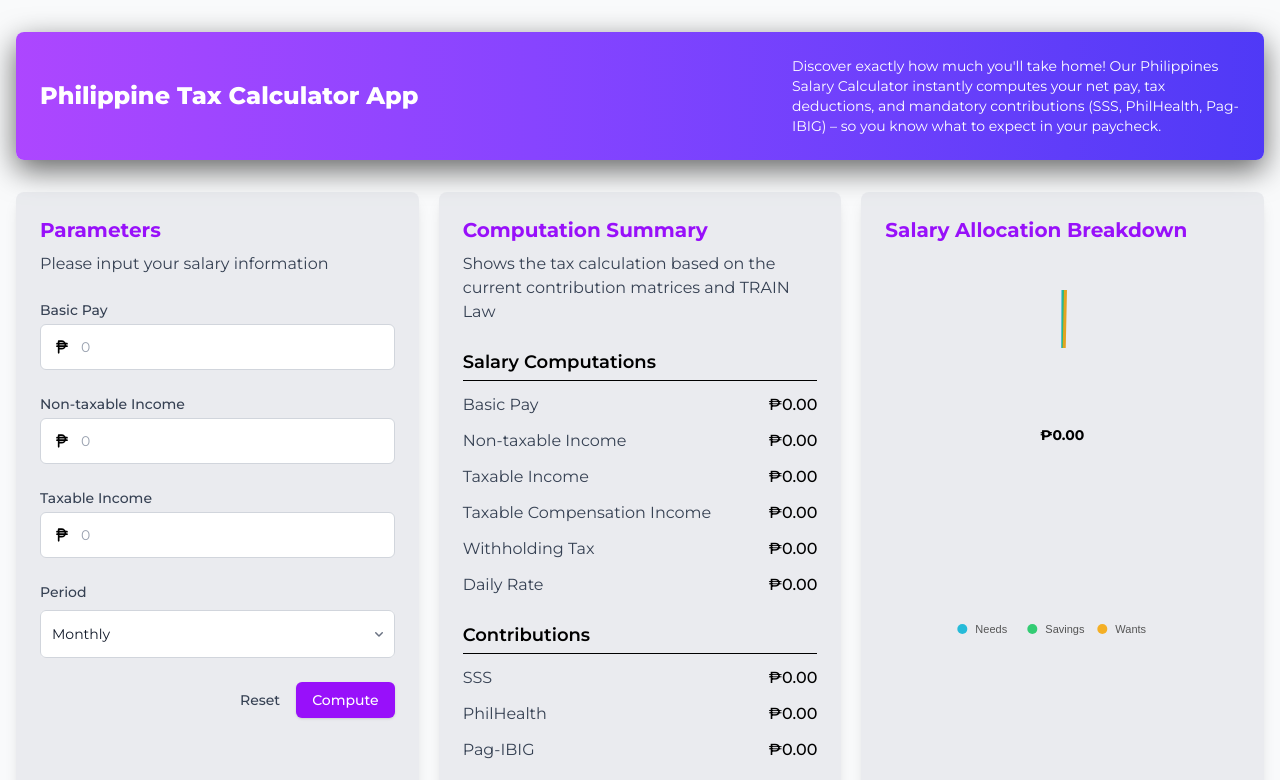
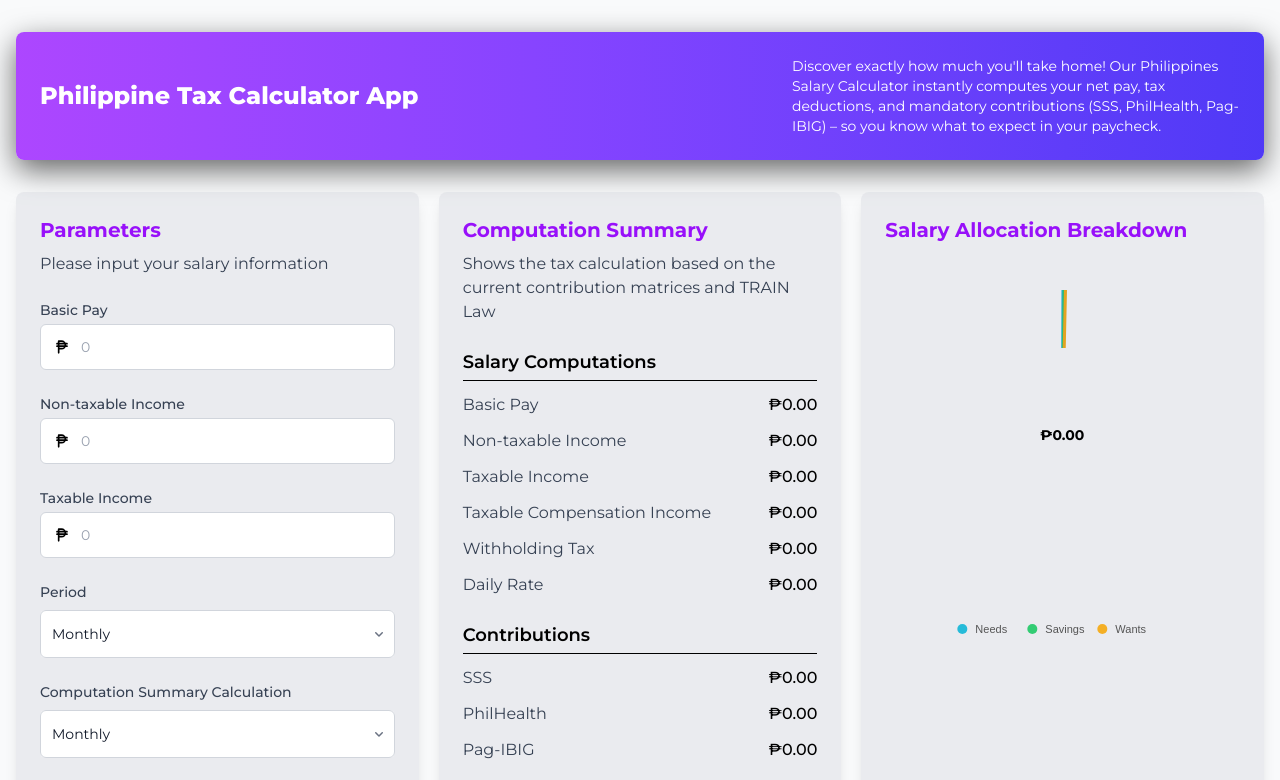
Before and after one commit to JTdev-hub/ph-tax-calculator-app, a React (Vite) app: page / in a window 1280 px wide. Shown: the top 780 px of the page. Built offline with nearby package versions, Linux system fonts and the light colour scheme.

Commit message:
Add Computation Summary Dropdown

```diff
--- a/src/components/Parameters.tsx
+++ b/src/components/Parameters.tsx
@@ -6,10 +6,12 @@ import { ComputedSalary } from "../types/global";
 import {
   defaultComputedSalary,
   defaultSalaryInformation,
+  SUMMARY_COMPUTATION,
 } from "../constants/Constants";
-import { ChevronDownIcon } from "@heroicons/react/16/solid";
+
 import { PERIOD } from "../constants/Constants";
 import InputBox from "./InputBox";
+import SelectionBox from "./SelectionBox";
 
 interface Props {
   onCompute: (computedSalary: ComputedSalary) => void;
@@ -20,6 +22,7 @@ const Parameters = ({ onCompute }: Props) => {
   const [nonTaxableAllownace, setNonTaxableAllowance] = useState<string>("");
   const [taxableAllowance, setTaxableAllowance] = useState<string>("");
   const [periodSelect, setPeriodSelect] = useState<number>(1);
+  const [summarySelect, setSummarySelect] = useState<number>(1);
 
   const handleNumericChange =
     (setValue: React.Dispatch<React.SetStateAction<string>>) =>
@@ -33,11 +36,11 @@ const Parameters = ({ onCompute }: Props) => {
       }
     };
 
-  const handleOnSelectChange = (
-    event: React.ChangeEvent<HTMLSelectElement>
-  ) => {
+  const handleOnSelectChange =
+    (setValue: React.Dispatch<React.SetStateAction<number>>) =>
+    (event: React.ChangeEvent<HTMLSelectElement>) => {
       const selectedValue = Number(event.target.value);
-    setPeriodSelect(selectedValue);
+      setValue(selectedValue);
     };
 
   const handleSubmit = (event: FormEvent) => {
@@ -125,34 +128,35 @@ const Parameters = ({ onCompute }: Props) => {
             {<TbCurrencyPeso className="text-black" size={20} />}
           </InputBox>
 
-          <div className="mb-6">
-            <label
-              htmlFor="period"
-              className="block text-sm font-medium text-gray-700 mb-1"
-            >
-              Period
-            </label>
-            <div className="mt-2 grid grid-cols-1">
-              <select
-                id="period"
-                name="period"
-                autoComplete="period"
-                value={periodSelect}
-                onChange={handleOnSelectChange}
-                className="col-start-1 row-start-1 w-full appearance-none rounded-md bg-white py-3 pr-8 pl-3 text-base text-gray-900 outline-1 -outline-offset-1 outline-gray-300 focus:outline-2 focus:-outline-offset-2 focus:outline-indigo-600 sm:text-sm/6"
+          <SelectionBox
+            selectionBox={{
+              id: "period",
+              fieldName: "Period",
+              value: periodSelect,
+            }}
+            handleOnChange={handleOnSelectChange(setPeriodSelect)}
           >
             {PERIOD.map((period, index) => (
               <option key={index} value={period.periodValue}>
                 {period.periodText}
               </option>
             ))}
-              </select>
-              <ChevronDownIcon
-                aria-hidden="true"
-                className="pointer-events-none col-start-1 row-start-1 mr-2 size-5 self-center justify-self-end text-gray-500 sm:size-4"
-              />
-            </div>
-          </div>
+          </SelectionBox>
+
+          <SelectionBox
+            selectionBox={{
+              id: "summary",
+              fieldName: "Computation Summary Calculation",
+              value: summarySelect,
+            }}
+            handleOnChange={handleOnSelectChange(setSummarySelect)}
+          >
+            {SUMMARY_COMPUTATION.map((summaryComp, index) => (
+              <option key={index} value={summaryComp.summaryCompValue}>
+                {summaryComp.summaryCompText}
+              </option>
+            ))}
+          </SelectionBox>
 
           <div className="flex justify-end items-center">
             <button
--- /dev/null
+++ b/src/components/SelectionBox.tsx
@@ -0,0 +1,41 @@
+import React from "react";
+import { SelectionBoxProps } from "../types/global";
+import { ChevronDownIcon } from "@heroicons/react/16/solid";
+//import { PERIOD } from "../constants/Constants";
+
+interface Props {
+  children?: React.ReactNode;
+  selectionBox: SelectionBoxProps;
+  handleOnChange?: (event: React.ChangeEvent<HTMLSelectElement>) => void;
+}
+
+const SelectionBox = ({ children, selectionBox, handleOnChange }: Props) => {
+  return (
+    <div className="mb-6">
+      <label
+        htmlFor={selectionBox.id}
+        className="block text-sm font-medium text-gray-700 mb-1"
+      >
+        {selectionBox.fieldName}
+      </label>
+      <div className="mt-2 grid grid-cols-1">
+        <select
+          id={selectionBox.id}
+          name={selectionBox.id}
+          autoComplete={selectionBox.id}
+          value={selectionBox.value}
+          onChange={handleOnChange}
+          className="col-start-1 row-start-1 w-full appearance-none rounded-md bg-white py-3 pr-8 pl-3 text-base text-gray-900 outline-1 -outline-offset-1 outline-gray-300 focus:outline-2 focus:-outline-offset-2 focus:outline-indigo-600 sm:text-sm/6"
+        >
+          {children}
+        </select>
+        <ChevronDownIcon
+          aria-hidden="true"
+          className="pointer-events-none col-start-1 row-start-1 mr-2 size-5 self-center justify-self-end text-gray-500 sm:size-4"
+        />
+      </div>
+    </div>
+  );
+};
+
+export default SelectionBox;
--- a/src/constants/Constants.ts
+++ b/src/constants/Constants.ts
@@ -5,6 +5,7 @@ import {
   Period,
   SalaryAllocation,
   SalaryInformation,
+  SummaryComputation,
 } from "../types/global";
 
 export const salaryComputations: ComputationKeys[] = [
@@ -13,7 +14,7 @@ export const salaryComputations: ComputationKeys[] = [
   { label: "Taxable Income", key: "taxableAllowance" },
   { label: "Taxable Compensation Income", key: "taxableIncome" },
   { label: "Withholding Tax", key: "monthlyEstimatedTax" },
-  { label: "Daily Rate", key: "dailySalary"}
+  { label: "Daily Rate", key: "dailySalary" },
 ];
 
 export const contributionComputations: ComputationKeys[] = [
@@ -58,6 +59,12 @@ export const PERIOD: Period[] = [
   { periodValue: 2, periodText: "Semi-Monthly" },
 ];
 
+export const SUMMARY_COMPUTATION: SummaryComputation[] = [
+  { summaryCompValue: 12, summaryCompText: "Annual" },
+  { summaryCompValue: 1, summaryCompText: "Monthly" },
+  { summaryCompValue: 2, summaryCompText: "Semi-Monthly" },
+];
+
 export const defaultSalaryInformation: SalaryInformation = {
   salary: 0,
   nonTaxableAllowance: 0,
```
Also changed, not shown: src/types/global.ts (+11 -2 lines). Lines whose indentation alone changed are shown as unchanged.
